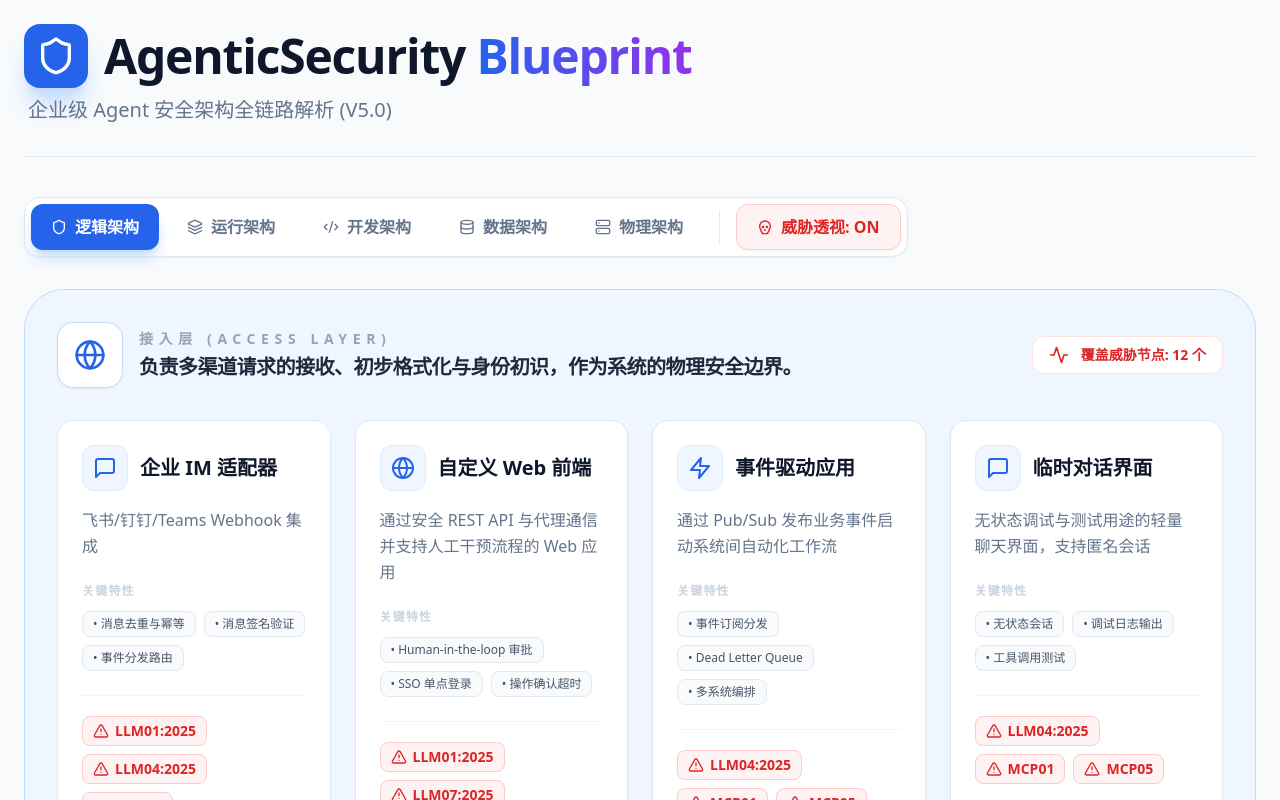
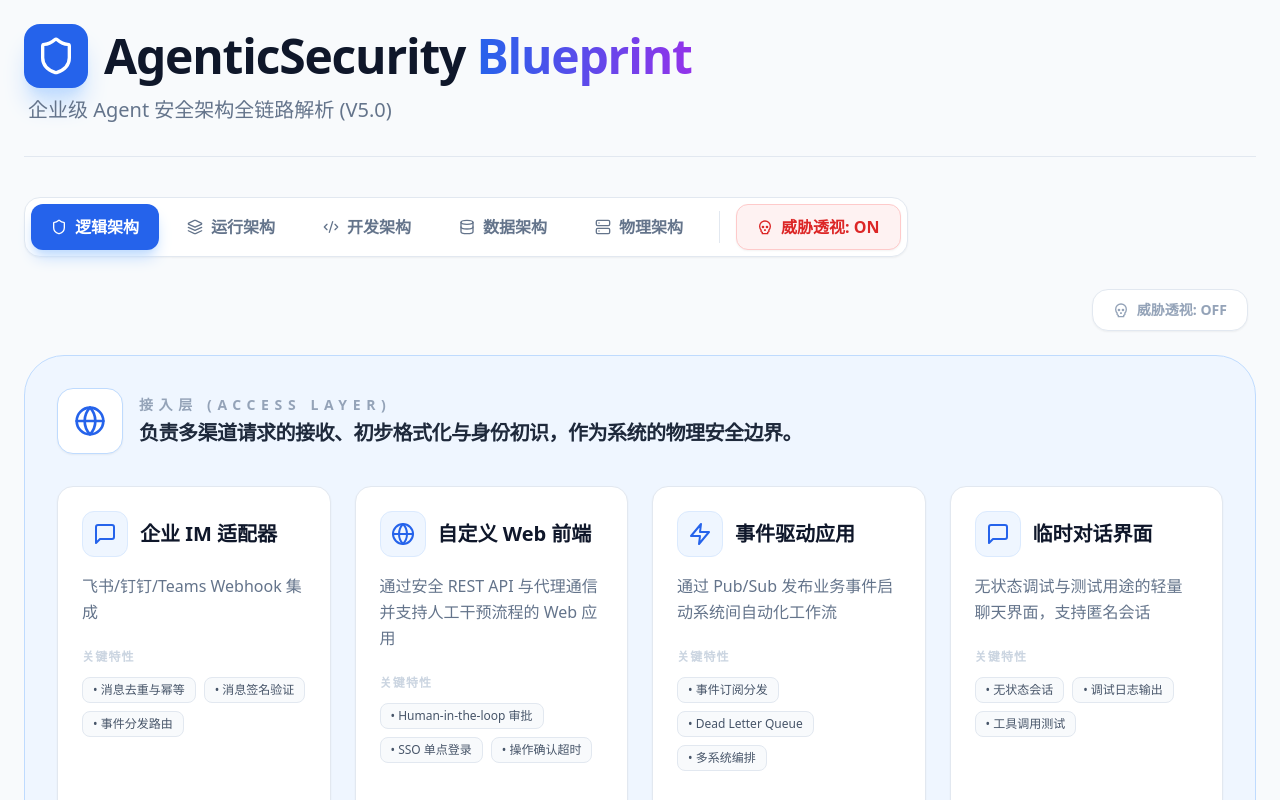
Before and after one commit to raoliaoyuan/AgenticSecurity, a React (Vite) app: page / in a window 1280 px wide. Shown: the top 800 px of the page. Built offline with nearby package versions, Linux system fonts and the light colour scheme.

Commit message:
feat: add independent threat perspective toggle to Logical View

```diff
--- a/src/views/arch/LogicalView.jsx
+++ b/src/views/arch/LogicalView.jsx
@@ -6,10 +6,11 @@
 import React, { useState, memo } from 'react';
 import { layers, defenseItems } from './data/archData.jsx';
 import { LayerSection } from './components/CommonComponents';
-import { FileText, Download, ChevronDown, ChevronUp, Code } from 'lucide-react';
+import { FileText, Download, ChevronDown, ChevronUp, Code, Skull, Shield, Lock } from 'lucide-react';
 
-const LogicalView = memo(({ activeStep, setActiveStep, showThreats }) => {
+const LogicalView = memo(({ activeStep, setActiveStep }) => {
     const [isDescriptionOpen, setIsDescriptionOpen] = useState(false);
+    const [localShowThreats, setLocalShowThreats] = useState(false);
 
     // 生成 Skills 描述文件 (通用版 - 适配任意架构文档)
     const generateSkillsDescription = () => {
@@ -139,6 +140,17 @@
 
     return (
         <div className="space-y-6">
+            {/* 顶层威胁透视开关 - 视觉同步 Process View */}
+            <div className="flex justify-end pr-2">
+                <button
+                    onClick={() => setLocalShowThreats(!localShowThreats)}
+                    className={`px-5 py-2.5 rounded-2xl text-sm font-black transition-all duration-300 flex items-center gap-2 border shadow-sm ${localShowThreats ? 'bg-red-50 border-red-200 text-red-600 shadow-red-100/50 scale-105' : 'bg-white border-slate-200 text-slate-400 hover:bg-slate-50 hover:text-slate-600'}`}
+                >
+                    <Skull className={`w-4 h-4 ${localShowThreats ? 'animate-pulse' : ''}`} />
+                    {localShowThreats ? '威胁透视: ON' : '威胁透视: OFF'}
+                </button>
+            </div>
+
             {layers.map((layer, idx) => (
                 <LayerSection
                     key={layer.id}
@@ -146,7 +158,7 @@
                     isLast={idx === layers.length - 1}
                     activeStep={activeStep}
                     setActiveStep={setActiveStep}
-                    showThreats={showThreats}
+                    showThreats={localShowThreats}
                 />
             ))}
 
```
